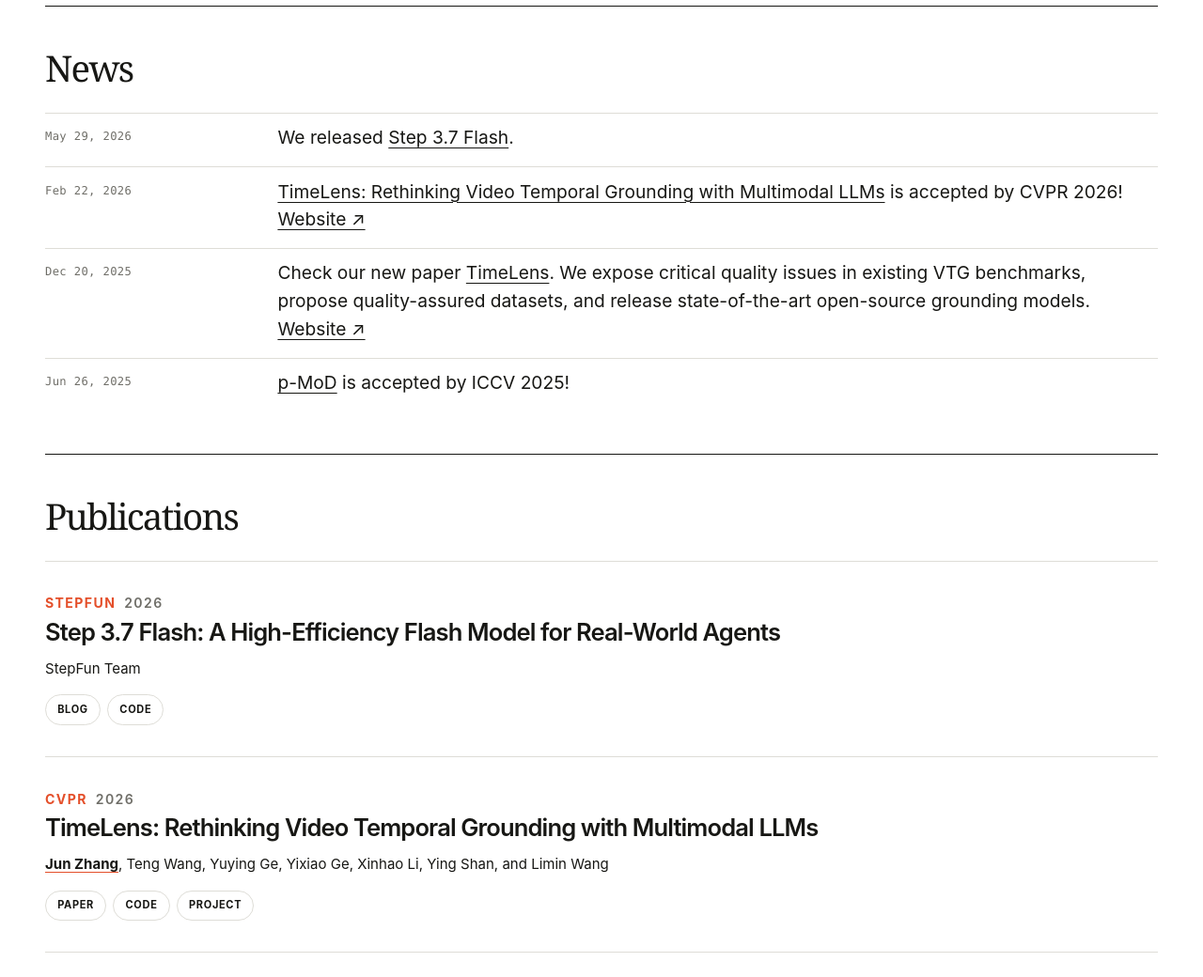
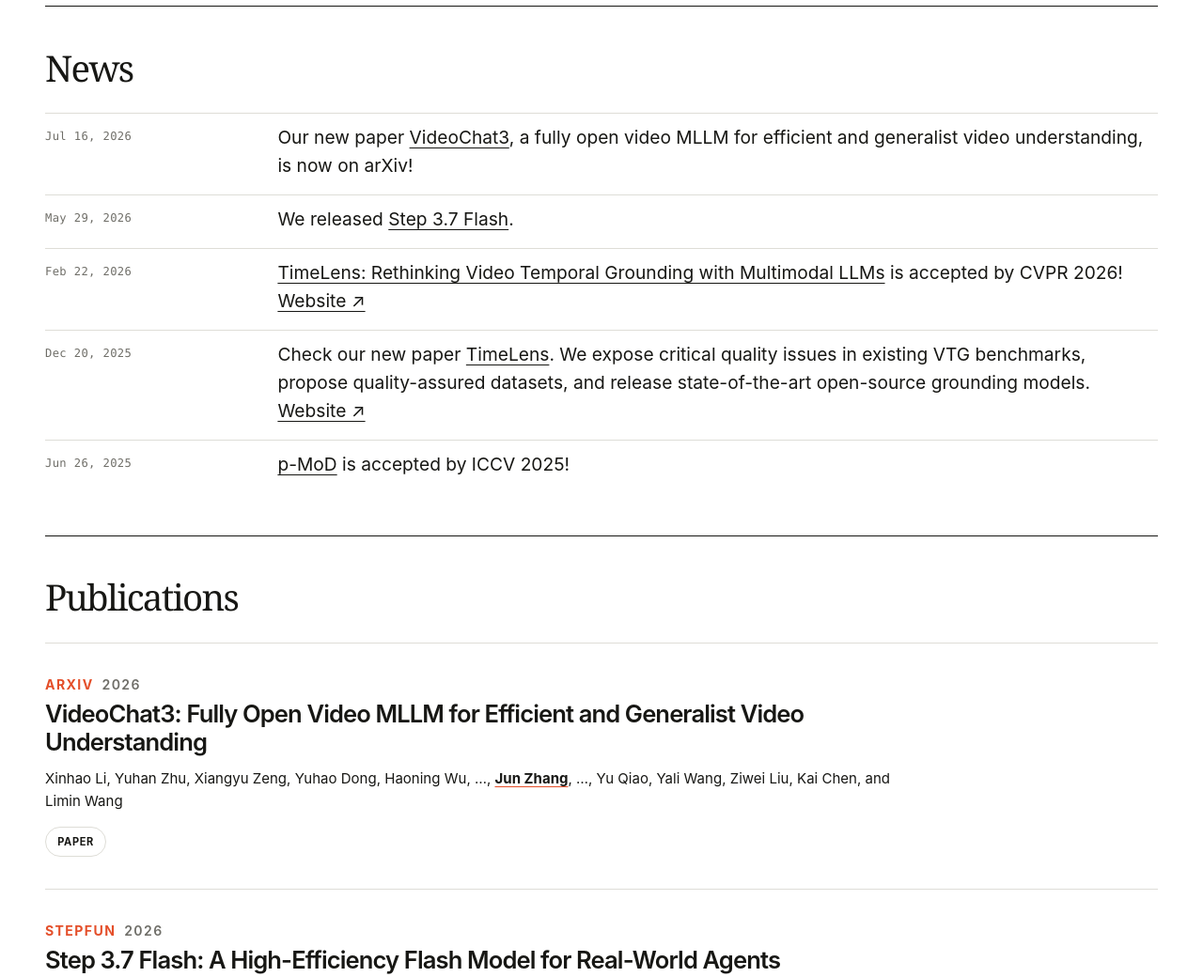
Before and after one commit to jonasjunzhang/minimal-academic-homepage, a plain HTML site: page index.html in a window 1280 px wide. Shown: the part 780-1820 px from the top of the page at 94% size. Drawn offline with Linux system fonts and the light colour scheme.

Commit message:
Add VideoChat3 and StepFun collaborators

```diff
--- a/index.html
+++ b/index.html
@@ -112,6 +112,15 @@
 
         <div class="news-list">
           <article class="news-item">
+            <time datetime="2026-07-16">Jul 16, 2026</time>
+            <p>
+              Our new paper
+              <a href="https://arxiv.org/abs/2607.14935" target="_blank" rel="noreferrer">VideoChat3</a>,
+              a fully open video MLLM for efficient and generalist video understanding,
+              is now on arXiv!
+            </p>
+          </article>
+          <article class="news-item">
             <time datetime="2026-05-29">May 29, 2026</time>
             <p>
               We released
@@ -155,6 +164,21 @@
         </div>
 
         <div class="publication-list">
+          <article class="publication">
+            <div class="publication-body">
+              <p class="venue">arXiv <span>2026</span></p>
+              <h3>VideoChat3: Fully Open Video MLLM for Efficient and Generalist Video Understanding</h3>
+              <p class="authors">
+                Xinhao Li, Yuhan Zhu, Xiangyu Zeng, Yuhao Dong, Haoning Wu,
+                …, <strong>Jun Zhang</strong>, …, Yu Qiao, Yali Wang, Ziwei Liu,
+                Kai Chen, and Limin Wang
+              </p>
+              <div class="paper-links" aria-label="Publication links">
+                <a href="https://arxiv.org/abs/2607.14935" target="_blank" rel="noreferrer">Paper</a>
+              </div>
+            </div>
+          </article>
+
           <article class="publication">
             <div class="publication-body">
               <p class="venue">StepFun <span>2026</span></p>
@@ -272,7 +296,10 @@
                 <span>at <a href="https://www.stepfun.com/" target="_blank" rel="noreferrer">StepFun</a></span>
               </h3>
               <p>
-                Worked on multimodal post-training and video understanding.
+                Worked on multimodal post-training and video understanding with
+                <a href="https://openreview.net/profile?id=~Liang_Zhao17" target="_blank" rel="noreferrer">Liang Zhao</a>
+                and
+                <a href="https://scholar.google.com/citations?user=qMT0sqAAAAAJ&amp;hl=zh-CN" target="_blank" rel="noreferrer">Zejia Weng</a>.
               </p>
             </div>
           </article>
```
